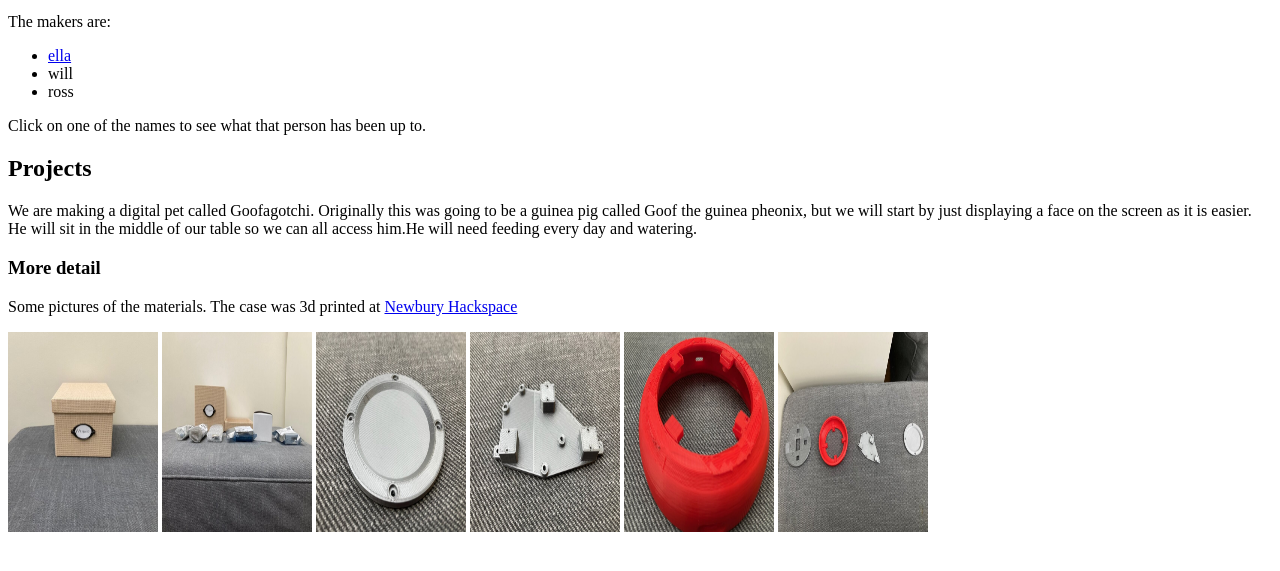
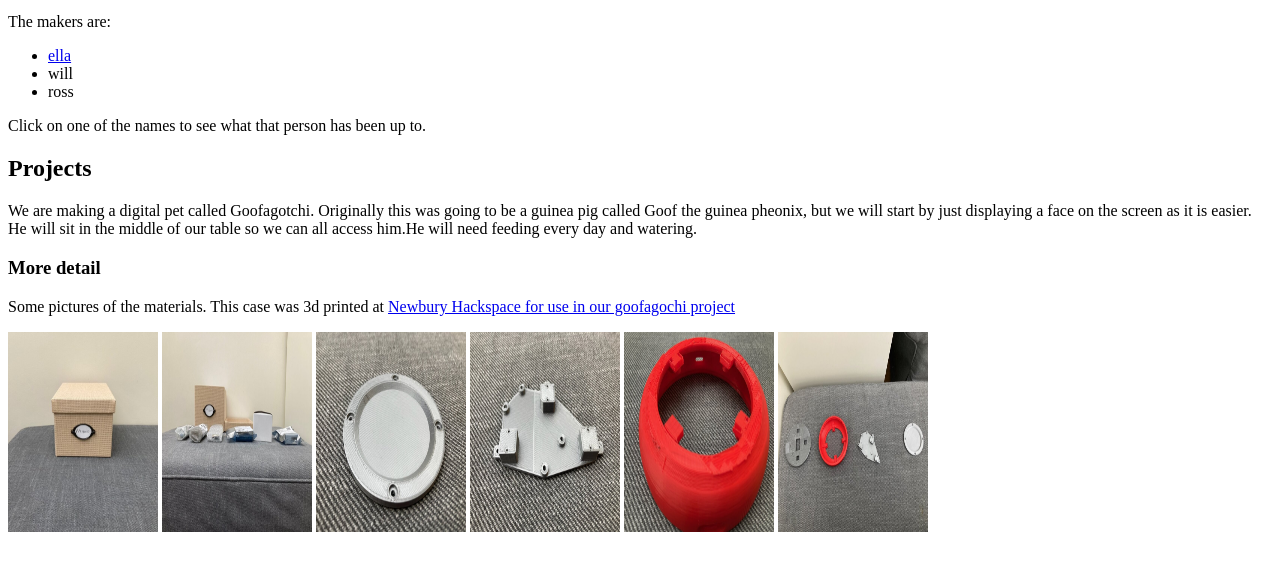
Before and after one commit to vox-machina/makers-site, a plain HTML site: page index.html in a window 1280 px wide. Shown: the part 87-658 px from the top of the page. Drawn offline with Linux system fonts and the light colour scheme.

Commit message:
add more information before pictures

```diff
--- a/index.html
+++ b/index.html
@@ -23,7 +23,7 @@
 
     <p>We are making a digital pet called Goofagotchi. Originally this was going to be a guinea pig called Goof the guinea pheonix, but we will start by just displaying a face on the screen as it is easier. He will sit in the middle of our table so we can all access him.He will need feeding every day and watering.</p>
     <h3>More detail</h3>
-    <p>Some pictures of the materials. The case was 3d printed at <a href="https://nadhack.org.uk/">Newbury Hackspace</a></p>
+    <p>Some pictures of the materials. This case was 3d printed at <a href="https://nadhack.org.uk/">Newbury Hackspace for use in our goofagochi project</a></p>
     <img src="images/makers-box.jpg" alt="Organising the projects" height="200" width="150"/>
     <img src="images/electronics.jpg" alt="Electronics components" height="200" width="150"/>
     <img src="images/rear-plate.jpg" alt="Rear plate" height="200" width="150"/>
```
